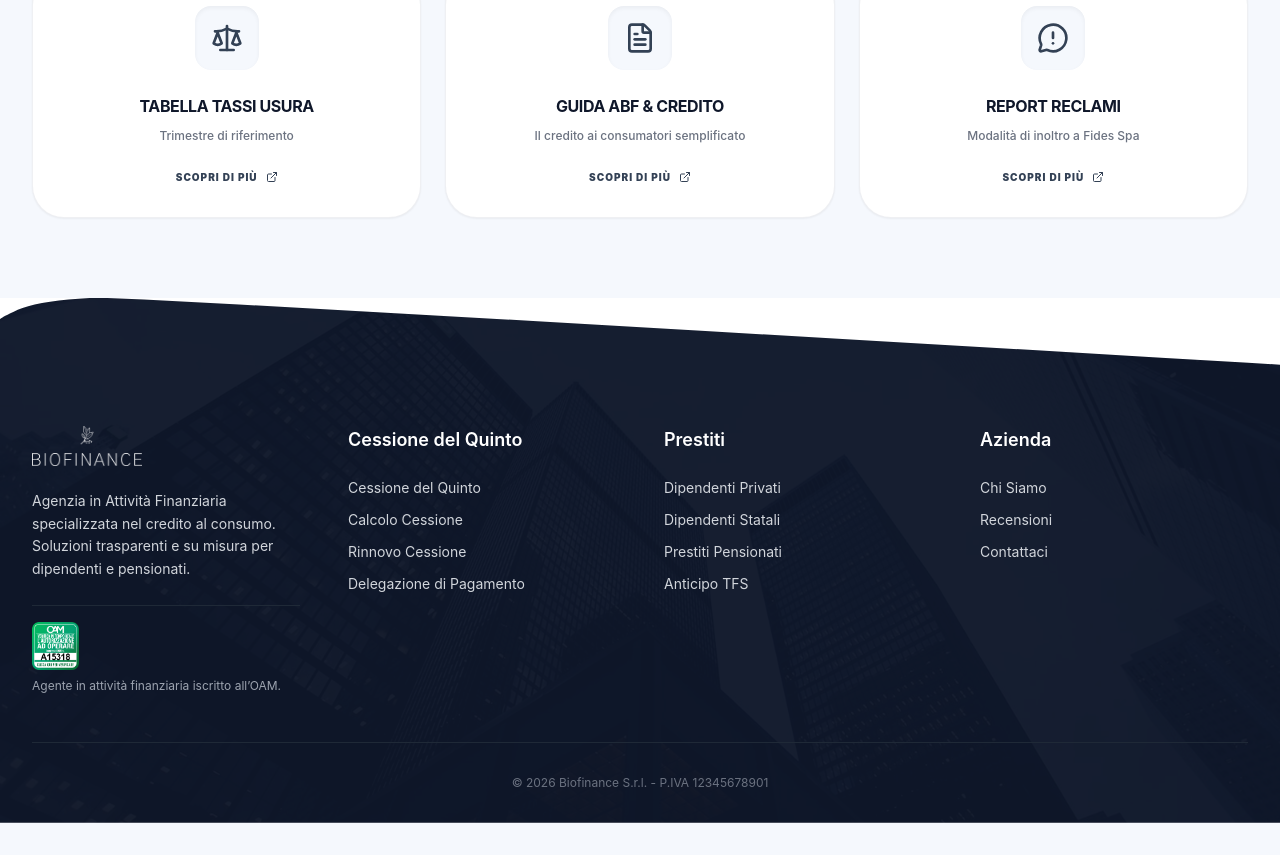
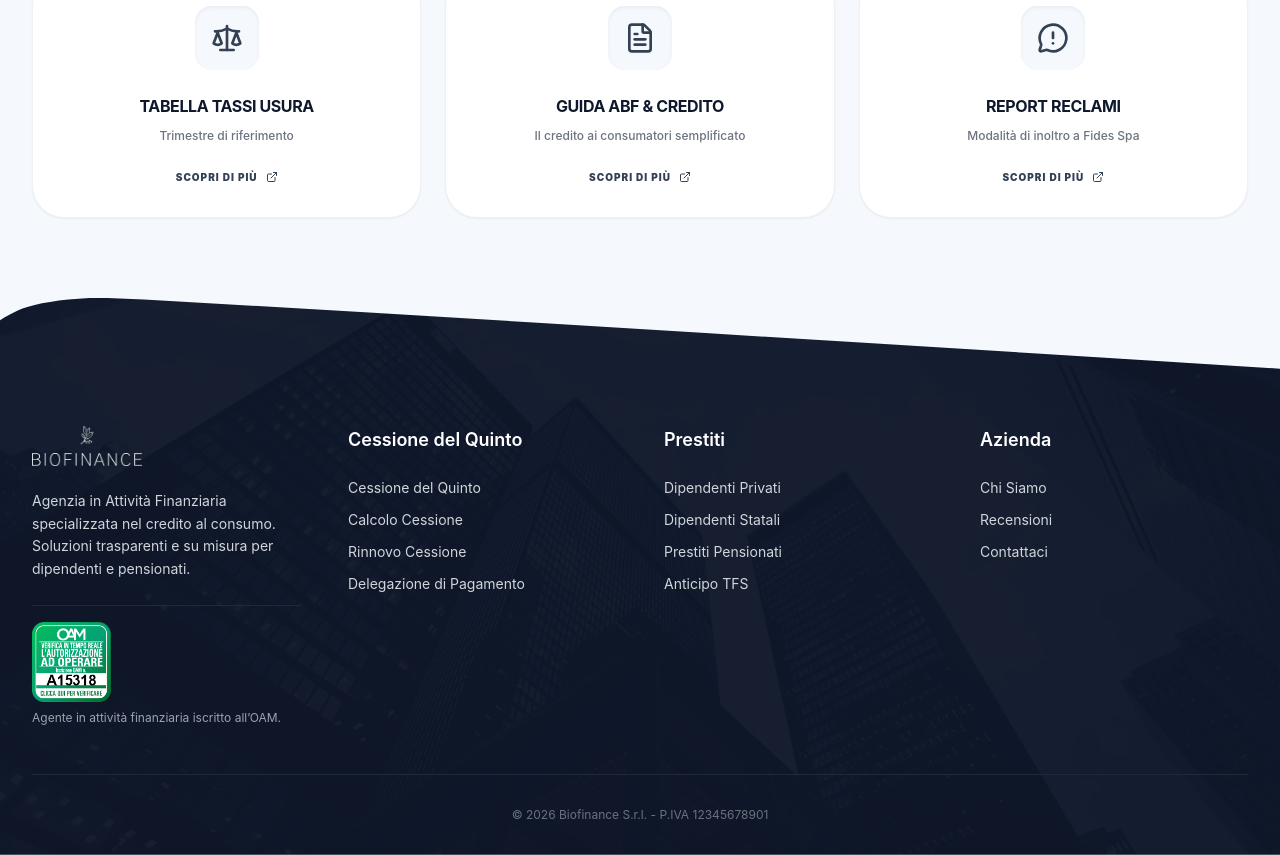
Before and after one commit to maddl-team/biofinance, a Next.js app: page / in a window 1280 px wide. Shown: the part 4817-5672 px from the top of the page. Before the commit the page ends 5640 px from the top, so only its background shows below. Built offline with nearby package versions, Linux system fonts and the light colour scheme.

Commit message:
fix footer

```diff
--- a/src/components/layout/AppShell.tsx
+++ b/src/components/layout/AppShell.tsx
@@ -11,11 +11,7 @@ const AppShell: React.FC<AppShellProps> = ({ children }) => {
   const isHomePage = pathname === "/";
 
   return (
-    <div
-      className={`min-h-screen flex flex-col font-sans text-neutral-dark ${
-        isHomePage ? "bg-white" : "bg-neutral-bg"
-      }`}
-    >
+    <div className="min-h-screen flex flex-col font-sans text-neutral-dark bg-neutral-bg">
       {children}
     </div>
   );
--- a/src/components/layout/Footer.tsx
+++ b/src/components/layout/Footer.tsx
@@ -42,13 +42,20 @@ const Footer: React.FC = () => {
 
                         {/* OAM Section inside Column 1 */}
                         <div className="flex flex-col items-start pt-4 border-t border-gray-800">
-                            <Image
-                                src="/img/logo-OAM.png"
-                                alt="Logo OAM"
-                                width={120}
-                                height={48}
-                                className="h-12 w-auto mb-2"
-                            />
+                            <a
+                                href="https://www.organismo-am.it/b/0/02048040477/7ec73192-b16c-426e-aa46-c2a8dee475d8/g.html"
+                                target="_blank"
+                                rel="noopener noreferrer"
+                                className="block hover:opacity-80 transition-opacity"
+                            >
+                                <Image
+                                    src="/img/logo-OAM.png"
+                                    alt="Logo OAM"
+                                    width={200}
+                                    height={80}
+                                    className="h-20 w-auto mb-2"
+                                />
+                            </a>
                             <p className="text-gray-400 text-xs text-left">
                                 Agente in attività finanziaria iscritto all’OAM.
                             </p>
```
